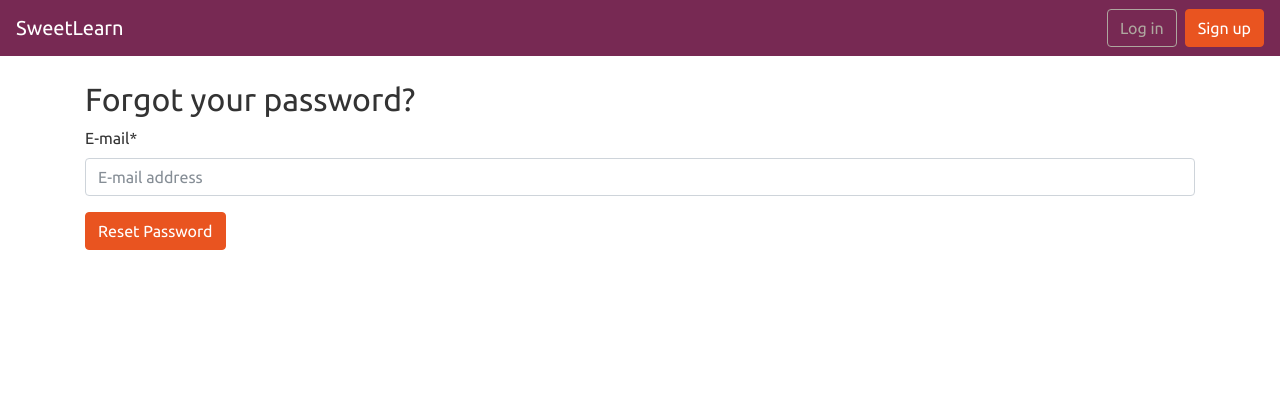
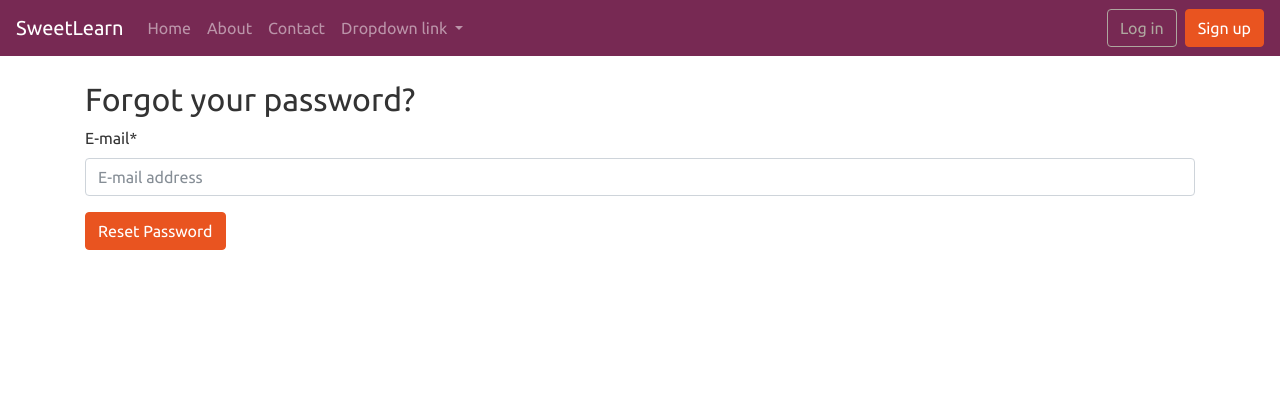
Before and after one commit to sweetlearn/home, a Django app: page /accounts/password/reset/ in a window 1280 px wide. Shown: the top 420 px of the page. Run offline with Django 3.2, Linux system fonts and the light colour scheme; some libraries are stand-ins or nearby versions.

Commit message:
add menu

```diff
--- a/djangox_project/pages/urls.py
+++ b/djangox_project/pages/urls.py
@@ -1,8 +1,8 @@
 from django.urls import path
 
-from .views import HomePageView, AboutPageView
+from .views import HomePageView, AboutPageView#, ContactPageView
 urlpatterns = [
     path('', HomePageView.as_view(), name='home'),
     path('about/', AboutPageView.as_view(), name='about'),
-
+  # path('contact/', ContactPageView.as_view(), name='contact'),
 ]
--- a/djangox_project/templates/_base.html
+++ b/djangox_project/templates/_base.html
@@ -25,6 +25,32 @@
       <button class="navbar-toggler" type="button" data-toggle="collapse" data-target="#navbarCollapse" aria-controls="navbarCollapse" aria-expanded="false" aria-label="Toggle navigation">
         <span class="navbar-toggler-icon"></span>
       </button>
+      <!-- Links -->
+        <ul class="navbar-nav">
+          <li class="nav-item">
+            <a class="nav-link" href="#">Home</a>
+          </li>
+          <li class="nav-item">
+            <a class="nav-link" href="#">About</a>
+          </li>
+          <li class="nav-item">
+            <a class="nav-link" href="#">Contact</a>
+          </li>
+
+          <!-- Dropdown -->
+          <li class="nav-item dropdown">
+            <a class="nav-link dropdown-toggle" href="#" id="navbardrop" data-toggle="dropdown">
+              Dropdown link
+            </a>
+            <div class="dropdown-menu">
+              <a class="dropdown-item" href="#">Link 1</a>
+              <a class="dropdown-item" href="#">Link 2</a>
+              <a class="dropdown-item" href="#">Link 3</a>
+            </div>
+          </li>
+        </ul>
+
+
       <div class="collapse navbar-collapse" id="navbarCollapse">
         {% if user.is_authenticated %}
           <ul class="navbar-nav ml-auto">
```
